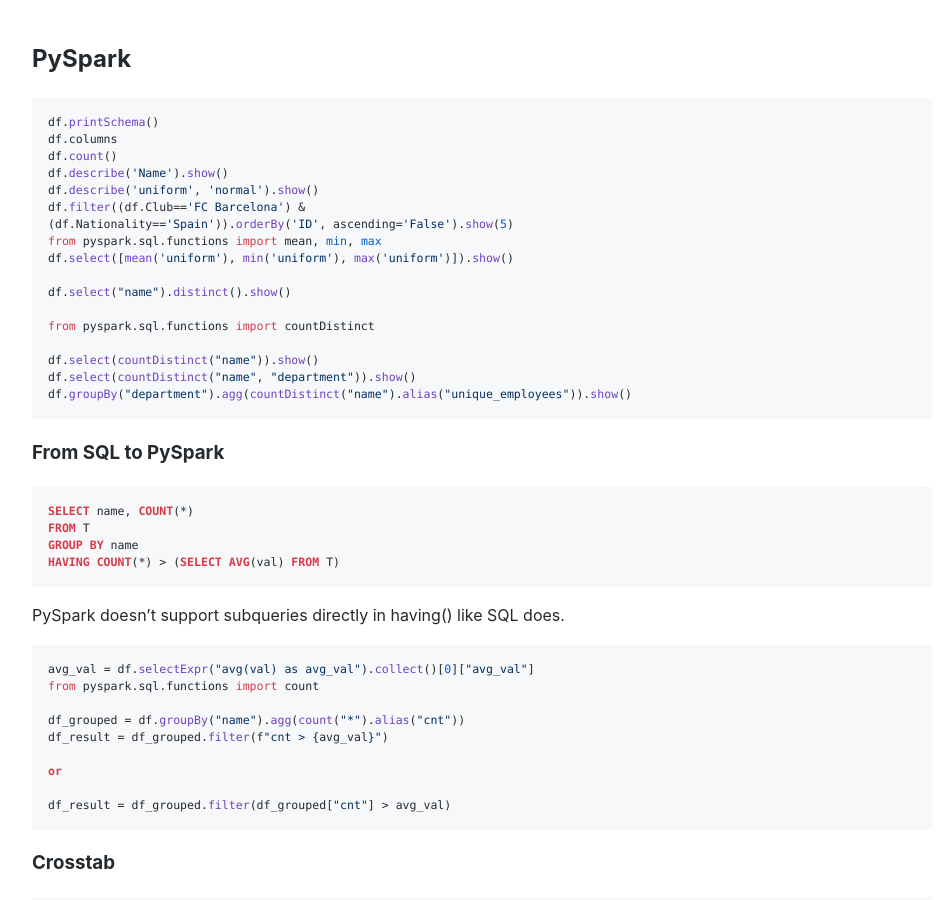
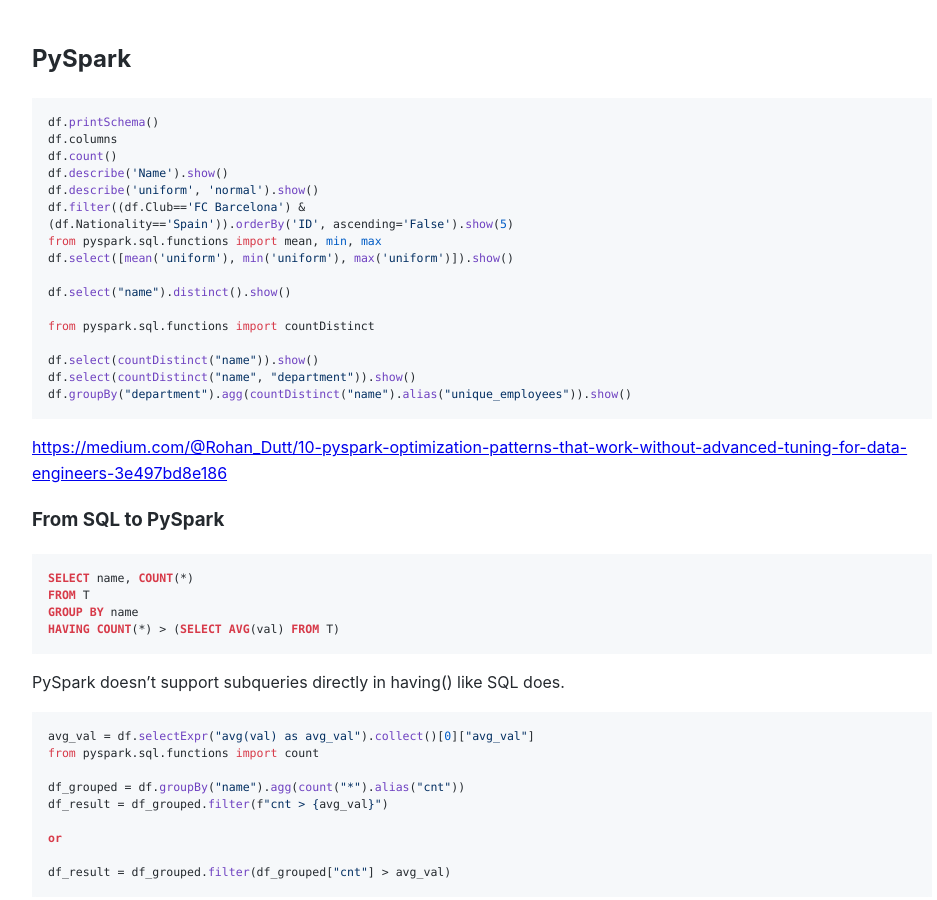
Before and after one commit to Michael-Lubinsky/michael-lubinsky.github.com, a Jekyll site: the page built from spark/pyspark.md, in a window 1280 px wide and 900 px high. Shown: the whole window, without its empty margins (158-1095 px from the left). Built offline with Jekyll 4.4.1, drawn with Linux system fonts in a browser that asks for light colours; our own code applies the rules of GitHub Pages for plain Markdown files.

Commit message:
Update pyspark.md

````diff
--- a/spark/pyspark.md
+++ b/spark/pyspark.md
@@ -19,6 +19,8 @@ df.select(countDistinct("name")).show()
 df.select(countDistinct("name", "department")).show()
 df.groupBy("department").agg(countDistinct("name").alias("unique_employees")).show()
 ```
+
+<https://medium.com/@Rohan_Dutt/10-pyspark-optimization-patterns-that-work-without-advanced-tuning-for-data-engineers-3e497bd8e186>
 
 ### From SQL to PySpark
 
````
